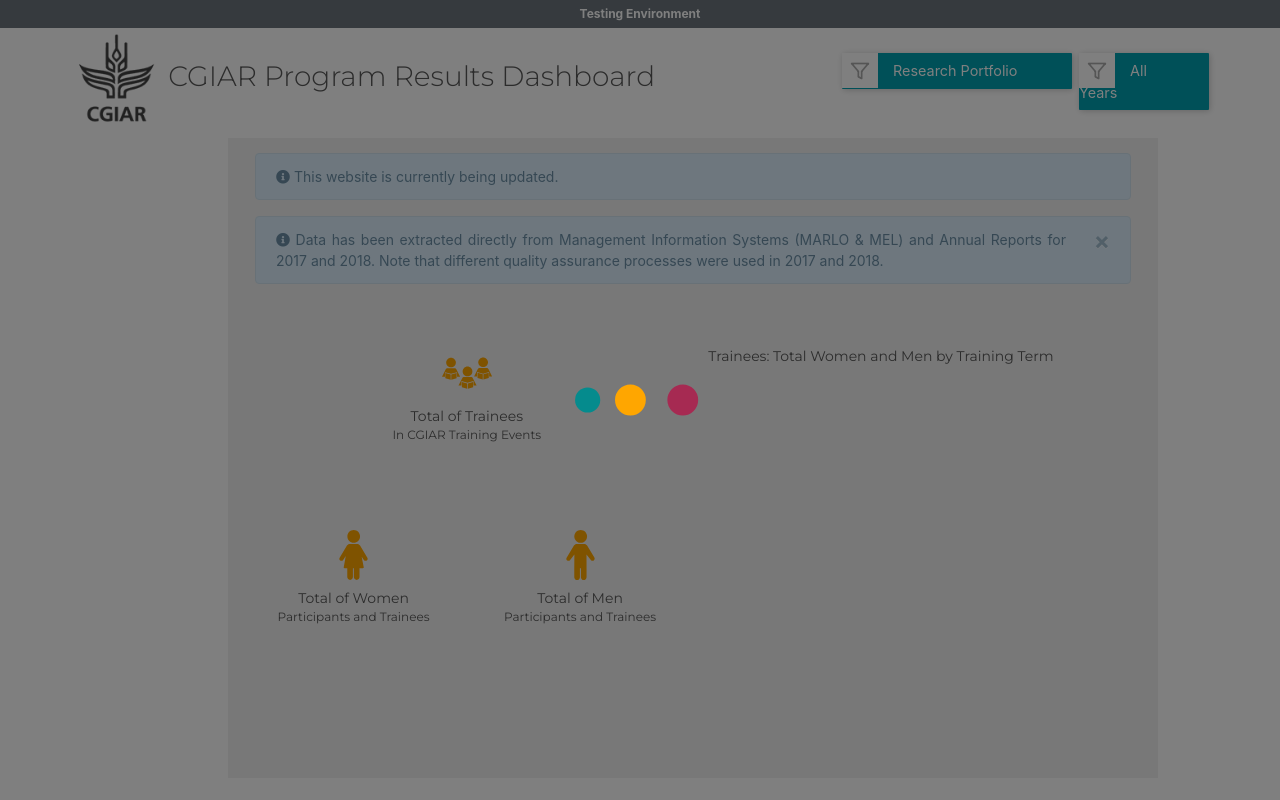
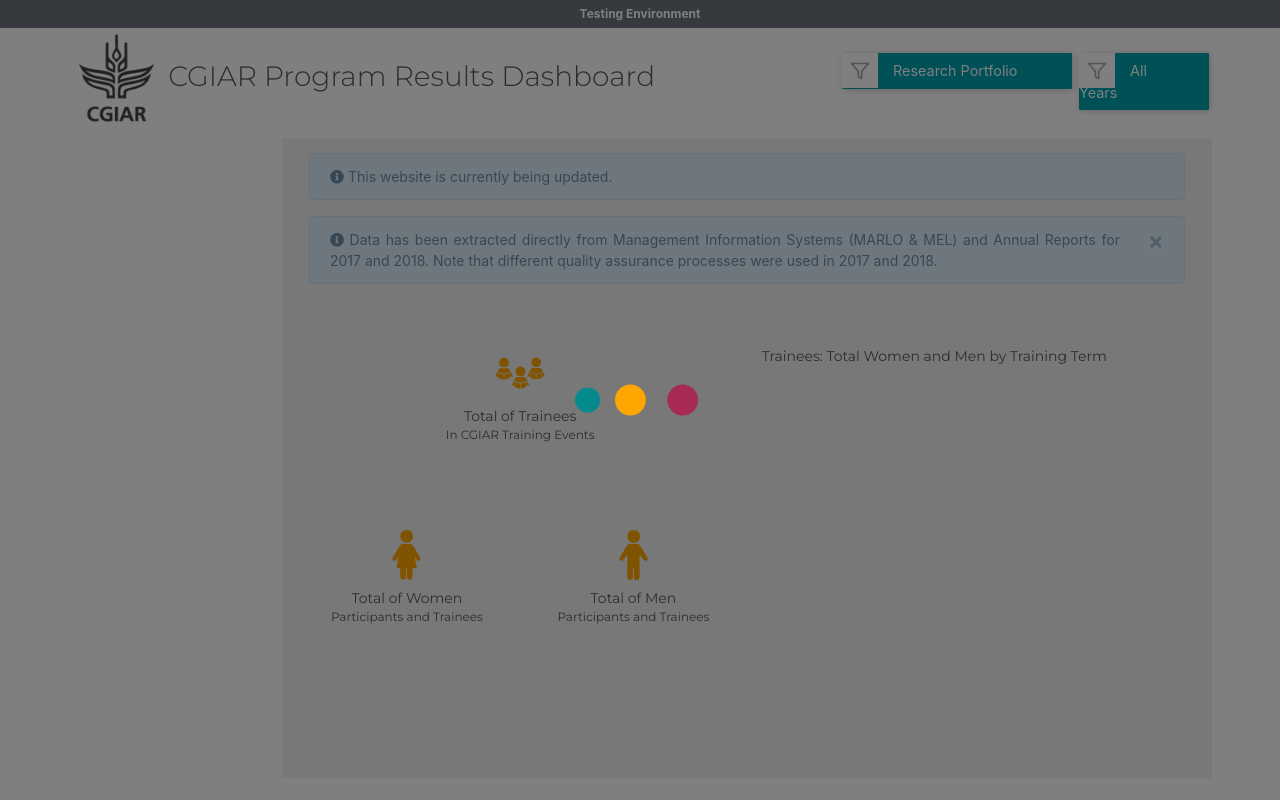
Before and after one commit to CCAFS/CGIAR-Dashboard, a PHP site: template app/templates/capDev.twig in a window 1280 px wide. Run offline with PHP 8.4, Linux system fonts and the light colour scheme; the template is opened without the code that fills it, so the values that code supplies are empty; some libraries are stand-ins or nearby versions.

Commit message:
- Moving filters for embeded dashboard. - Centering the menu and the content.

```diff
--- a/app/templates/altmetrics.twig
+++ b/app/templates/altmetrics.twig
@@ -28,11 +28,15 @@
 
 
 <div class="container-fluid">
-<div class="row">
+<div class="row justify-content-center">
   <div class="col-md-2">
   {% include './pages/side-menu.twig' with pageParams %}
   </div>
   <div class="col-md-9">
+    <!-- Filters -->
+    {% if embed %}
+      {% include './pages/filters.twig' with pageParams %}
+    {% endif %}
   <div class="main-content">
 
       <button class="navbar-toggler" type="button">
--- a/app/templates/capDev.twig
+++ b/app/templates/capDev.twig
@@ -23,11 +23,16 @@
 {% include './pages/header.twig' with pageParams %}
 
 <div class="container-fluid">
-<div class="row">
+<div class="row justify-content-center">
   <div class="col-md-2">
     {% include './pages/side-menu.twig' with pageParams %}
   </div>
   <div class="col-md-9">
+    <!-- Filters -->
+    {% if embed %}
+    {% include './pages/filters.twig' with pageParams %}
+    {% endif %}
+
   <div class="main-content">
 
       <button class="navbar-toggler" type="button">
--- a/app/templates/caseReports.twig
+++ b/app/templates/caseReports.twig
@@ -27,7 +27,7 @@
 {% include './pages/header.twig' with pageParams %}
 
 <div class="container-fluid">
-<div class="row">
+<div class="row justify-content-center">
   <div class="col-md-2">
   {% include './pages/side-menu.twig' with pageParams %}
   </div>
--- a/app/templates/innovations.twig
+++ b/app/templates/innovations.twig
@@ -27,11 +27,15 @@
 {% include './pages/header.twig' with pageParams %}
 
 <div class="container-fluid">
-<div class="row">
+<div class="row justify-content-center">
   <div class="col-md-2">
   {% include './pages/side-menu.twig' with pageParams %}
   </div>
   <div class="col-md-9">
+    <!-- Filters -->
+    {% if embed %}
+      {% include './pages/filters.twig' with pageParams %}
+    {% endif %}
   <div class="main-content">
 
       <button class="navbar-toggler" type="button">
--- a/app/templates/partnerships-2018.twig
+++ b/app/templates/partnerships-2018.twig
@@ -27,11 +27,15 @@
 {% include './pages/header.twig' with pageParams %}
 
 <div class="container-fluid">
-  <div class="row">
+  <div class="row justify-content-center">
   <div class="col-md-2">
    {% include './pages/side-menu.twig' with pageParams %}
   </div>
   <div class="col-md-9">
+    <!-- Filters -->
+    {% if embed %}
+      {% include './pages/filters.twig' with pageParams %}
+    {% endif %}
   <div class="main-content">
 
   <button class="navbar-toggler" type="button">
--- a/app/templates/partnerships.twig
+++ b/app/templates/partnerships.twig
@@ -27,11 +27,15 @@
 {% include './pages/header.twig' with pageParams %}
 
 <div class="container-fluid">
-<div class="row">
+<div class="row justify-content-center">
   <div class="col-md-2">
    {% include './pages/side-menu.twig' with pageParams %}
   </div>
   <div class="col-md-9">
+    <!-- Filters -->
+    {% if embed %}
+      {% include './pages/filters.twig' with pageParams %}
+    {% endif %}
   <div class="main-content">
 
   <button class="navbar-toggler" type="button">
--- a/app/templates/policies.twig
+++ b/app/templates/policies.twig
@@ -27,11 +27,15 @@
 {% include './pages/header.twig' with pageParams %}
 
 <div class="container-fluid">
-<div class="row">
+<div class="row justify-content-center">
   <div class="col-md-2">
      {% include './pages/side-menu.twig' with pageParams %}
   </div>
   <div class="col-md-9">
+    <!-- Filters -->
+    {% if embed %}
+      {% include './pages/filters.twig' with pageParams %}
+    {% endif %}
     <div class="main-content">
 
     <button class="navbar-toggler" type="button">
--- a/app/templates/publications.twig
+++ b/app/templates/publications.twig
@@ -27,11 +27,15 @@
 {% include './pages/header.twig' with pageParams %}
 
 <div class="container-fluid">
-<div class="row">
+<div class="row justify-content-center">
   <div class="col-md-2">
    {% include './pages/side-menu.twig' with pageParams %}
   </div>
   <div class="col-md-9">
+    <!-- Filters -->
+    {% if embed %}
+      {% include './pages/filters.twig' with pageParams %}
+    {% endif %}
     <div class="main-content">
 
       <button class="navbar-toggler" type="button">
--- a/app/templates/systemLevelOutcomes.twig
+++ b/app/templates/systemLevelOutcomes.twig
@@ -27,11 +27,15 @@
 {% include './pages/header.twig' with pageParams %}
 
 <div class="container-fluid">
-<div class="row">
+<div class="row justify-content-center">
   <div class="col-md-2">
    {% include './pages/side-menu.twig' with pageParams %}
   </div>
   <div class="col-md-9">
+    <!-- Filters -->
+    {% if embed %}
+      {% include './pages/filters.twig' with pageParams %}
+    {% endif %}
     <div class="main-content">
 
         <button class="navbar-toggler" type="button">
--- a/public/css/systemLevelOutcomes.css
+++ b/public/css/systemLevelOutcomes.css
@@ -1,5 +1,5 @@
 .slo-container {
-  height: 180px;
+  height: 140px;
 }
 
 .targets-container {
```
Also changed, not shown: app/templates/home.twig (+6 -1 lines).
